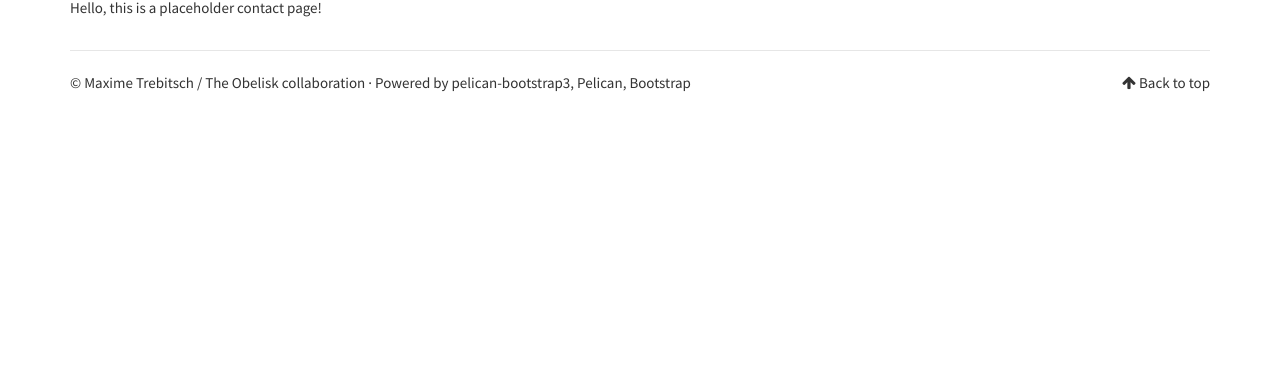
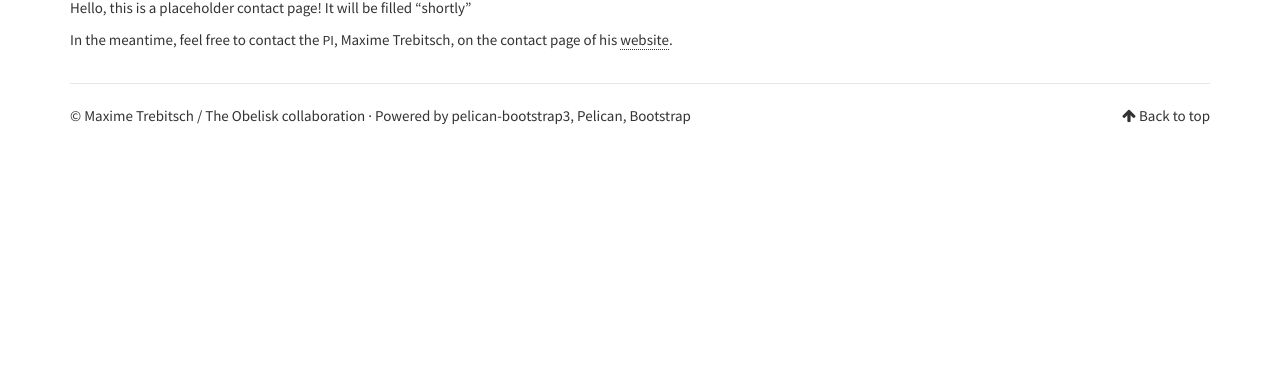
Before and after one commit to obelisk-simulation/obelisk-simulation.github.io, a plain HTML site: page contact.html in a window 1280 px wide. Shown: the part 435-800 px from the top of the page. Drawn offline with Linux system fonts and the light colour scheme.

Commit message:
Updating Pelican site

```diff
--- a/contact.html
+++ b/contact.html
@@ -12,13 +12,13 @@
 <link rel="canonical" href="./contact.html">
 
         <meta name="author" content="Maxime Trebitsch / The Obelisk collaboration" />
-        <meta name="description" content="Hello, this is a placeholder contact page!" />
+        <meta name="description" content="Hello, this is a placeholder contact page! It will be filled “shortly” In the meantime, feel free to contact the PI, Maxime Trebitsch, on the contact page of his website." />
 
     <meta property="og:site_name" content="The Obelisk simulation" />
     <meta property="og:type" content="article"/>
     <meta property="og:title" content="Contact"/>
     <meta property="og:url" content="./contact.html"/>
-    <meta property="og:description" content="Hello, this is a placeholder contact page!" />
+    <meta property="og:description" content="Hello, this is a placeholder contact page! It will be filled “shortly” In the meantime, feel free to contact the PI, Maxime Trebitsch, on the contact page of his website." />
 
 
 
@@ -93,7 +93,8 @@
         <div class="entry-content">
 
 
-            <p>Hello, this is a placeholder contact&nbsp;page!</p>
+            <p>Hello, this is a placeholder contact page! It will be filled&nbsp;“shortly”</p>
+<p>In the meantime, feel free to contact the <span class="caps">PI</span>, Maxime Trebitsch, on the contact page of his <a href="https://www.maximetrebitsch.fr">website</a>.</p>
 
         </div>
     </section>
```
